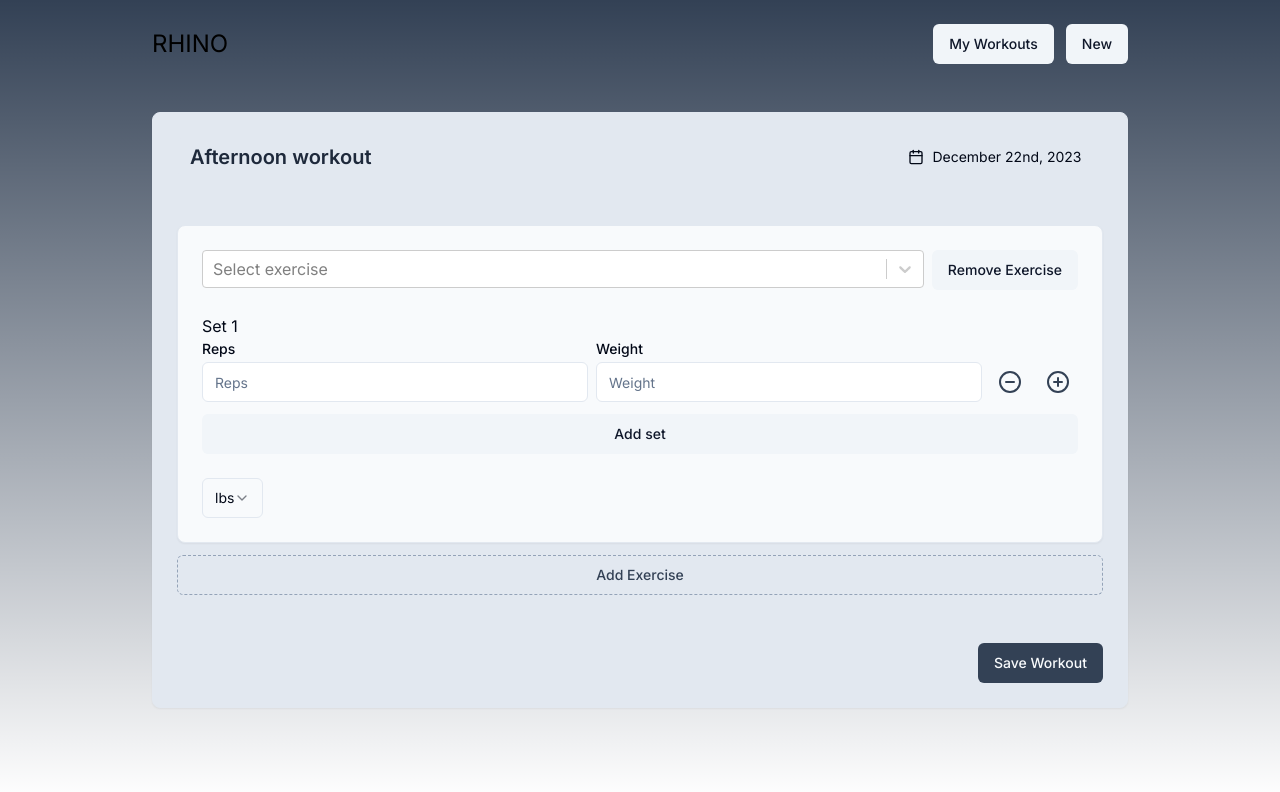
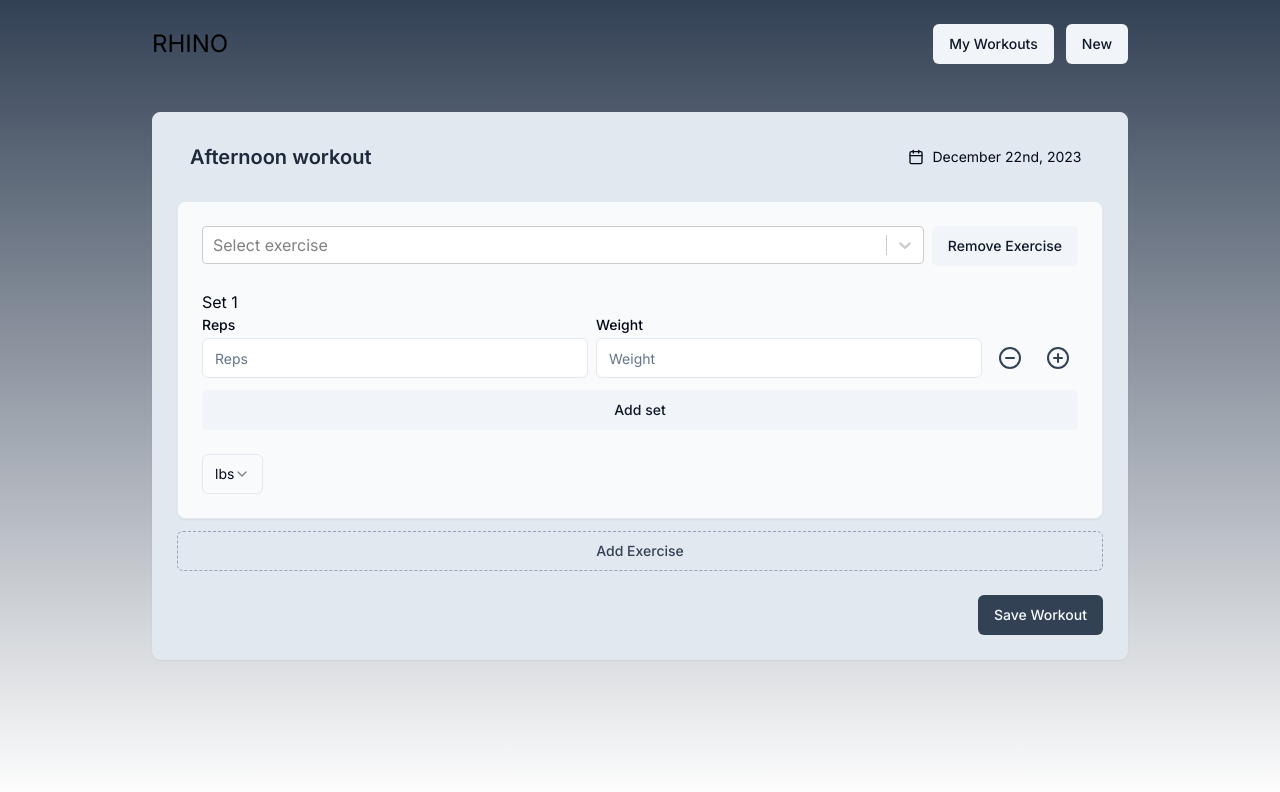
Before and after one commit to dan-ville/rhino, a Next.js app: page /my-workouts/new in a window 1280 px wide. Shown: the top 792 px of the page. Built offline with nearby package versions, Linux system fonts and the light colour scheme.

Commit message:
remove gap from form flex children

```diff
--- a/src/components/WorkoutForm/WorkoutForm.tsx
+++ b/src/components/WorkoutForm/WorkoutForm.tsx
@@ -46,7 +46,7 @@ export function WorkoutForm(props: Props) {
   }
 
   return (
-    <form className="flex gap-6 flex-col" onSubmit={onSubmit}>
+    <form className="flex flex-col" onSubmit={onSubmit}>
       <FormProvider {...form}>
         <CardHeader className="flex-row items-center gap-4">
           <Input
```
